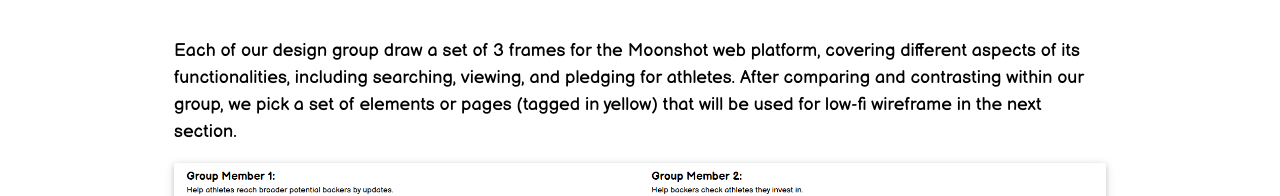
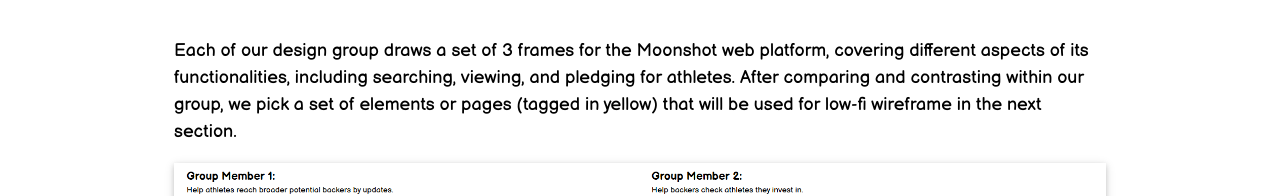
Before and after one commit to fakecat016/iterative-design, a plain HTML site: page index.html in a window 1280 px wide. Shown: the part 737-933 px from the top of the page. Drawn offline with nearby package versions, Linux system fonts and the light colour scheme.

Commit message:
Update index.html

```diff
--- a/index.html
+++ b/index.html
@@ -75,7 +75,7 @@ h1,h2,h3,h4,h5,h6 {font-family:'Balsamiq Sans'; letter-spacing:0px}
         <h3 class="w3-row"><br>Sets of Sketches</h3>
         <div class="w3-padding-large">
             <p class="w3-large">
-                Each of our design group draw a set of 3 frames for the Moonshot web platform, covering different aspects of its functionalities, including searching, viewing, and pledging for athletes.
+                Each of our design group draws a set of 3 frames for the Moonshot web platform, covering different aspects of its functionalities, including searching, viewing, and pledging for athletes.
                 After comparing and contrasting within our group, we pick a set of elements or pages (tagged in yellow) that will be used for low-fi wireframe in the next section.
             </p>
             <div class="w3-card">
```
